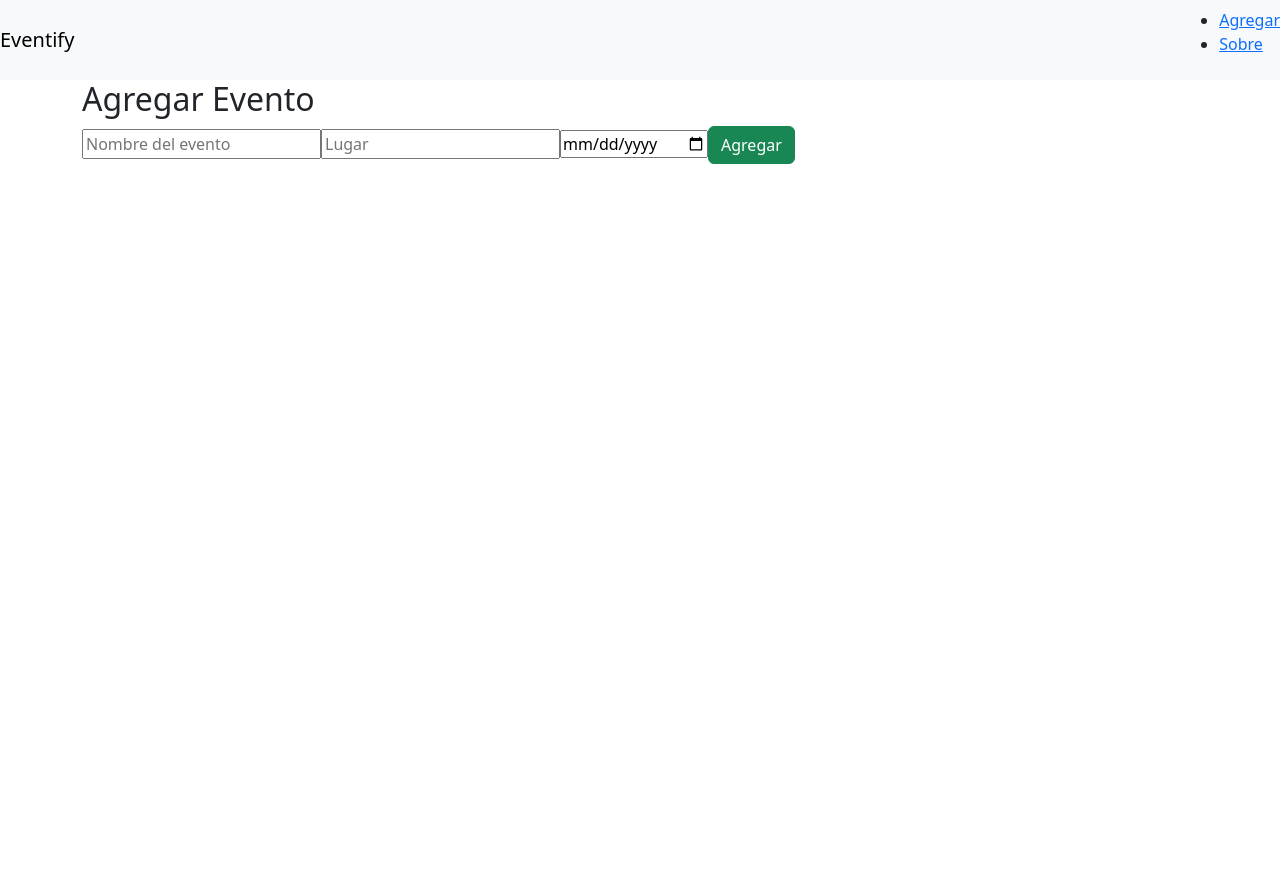
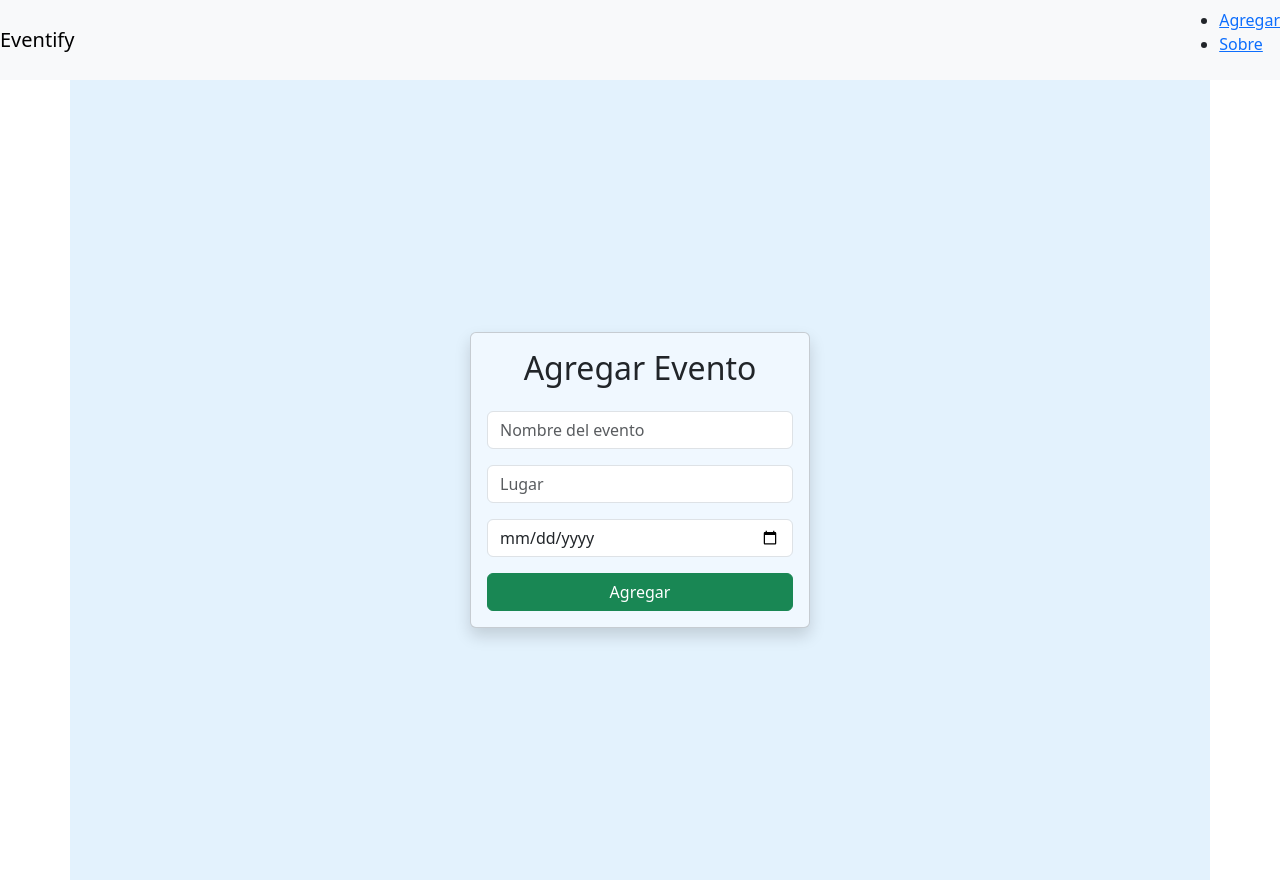
Before and after one commit to mjsalinas/PrimerExamenWeb, a React (Vite) app: page /agregar in a window 1280 px wide. Before the commit the page ends 800 px from the top, so only its background shows below. Built offline with nearby package versions, Linux system fonts and the light colour scheme.

Commit message:
Agregando stylos con bootstrap y agregando funcionalidad de a handleOnsubmit y handleOnChang

```diff
--- a/src/AgregarEvento.js
+++ b/src/AgregarEvento.js
@@ -2,26 +2,60 @@ import React, { useState } from "react";
 
 function AgregarEvento() {
   const [mensaje, setMensaje] = useState("");
+  const [evento, setEvento] = useState({
+    nombre: "",
+    lugar: "",
+    fecha: ""
+  });
 
+  const campos = [
+    { name: "nombre", type: "text", placeholder: "Nombre del evento" },
+    { name: "lugar", type: "text", placeholder: "Lugar" },
+    { name: "fecha", type: "date", placeholder: "Fecha" }
+  ];
 
-   const handleOnChange = (e) => {
+  const handleOnChange = (e) => {
     const { name, value } = e.target;
     setEvento(prev => ({ ...prev, [name]: value }));
   };
 
   const enviarFormulario = (e) => {
-    console.log("Evento agregado");
+    e.preventDefault();
+    if (evento.nombre && evento.lugar && evento.fecha) {
+      setMensaje("¡Evento agregado correctamente!");
+      setEvento({ nombre: "", lugar: "", fecha: "" });
+    } else {
+      setMensaje("Por favor, llene todos los campos.");
+    }
   };
 
   return (
-    <div className="container">
-      <h2>Agregar Evento</h2>
-      <form onClick={enviarFormulario}>
-        <input type="text" name="" placeholder="Nombre del evento" />
-        <input type="text" name="" placeholder="Lugar" />
-        <input type="date" name="" placeholder="Fecha" />
-        <button type="button" className="btn btn-success">Agregar</button>
-      </form>
+    <div className="container min-vh-100 d-flex justify-content-center align-items-center" style={{background: "#e3f2fd"}}>
+      <div className="card shadow" style={{width: "340px", background: "#f0f8ff"}}>
+        <div className="card-body">
+          <h2 className="text-center mb-4">Agregar Evento</h2>
+          <form onSubmit={enviarFormulario}>
+            {campos.map((campo) => (
+              <div className="mb-3" key={campo.name}>
+                <input
+                  type={campo.type}
+                  name={campo.name}
+                  placeholder={campo.placeholder}
+                  className="form-control"
+                  value={evento[campo.name]}
+                  onChange={handleOnChange}
+                />
+              </div>
+            ))}
+            <button type="submit" className="btn btn-success w-100">Agregar</button>
+          </form>
+          {mensaje && (
+            <div className={`alert mt-3 ${mensaje.includes("correctamente") ? "alert-success" : "alert-danger"}`}>
+              {mensaje}
+            </div>
+          )}
+        </div>
+      </div>
     </div>
   );
 }
```
